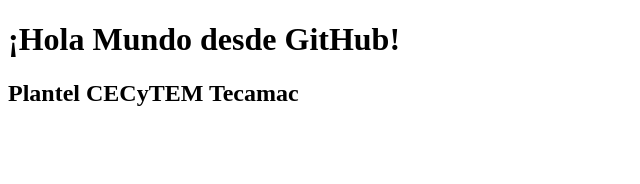
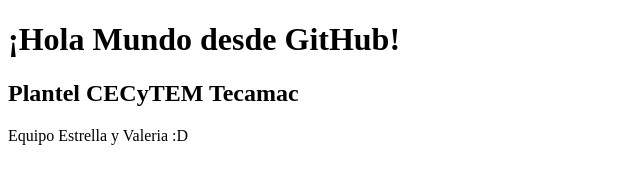
Before and after one commit to estela-12/mi-primer-repositorio, a plain HTML site: page index.html in a window 1280 px wide. Shown: the whole page, without its empty margins (0-640 px from the left). Drawn offline with Linux system fonts and the light colour scheme.

Commit message:
parrafo  práctica 1.2

```diff
--- a/index.html
+++ b/index.html
@@ -8,5 +8,7 @@
 <body>
     <h1>¡Hola Mundo desde GitHub!</h1>
     <h2>Plantel CECyTEM Tecamac </h2>
+    <p>Equipo Estrella y Valeria :D</p>
+
 </body>
 </html>
```
